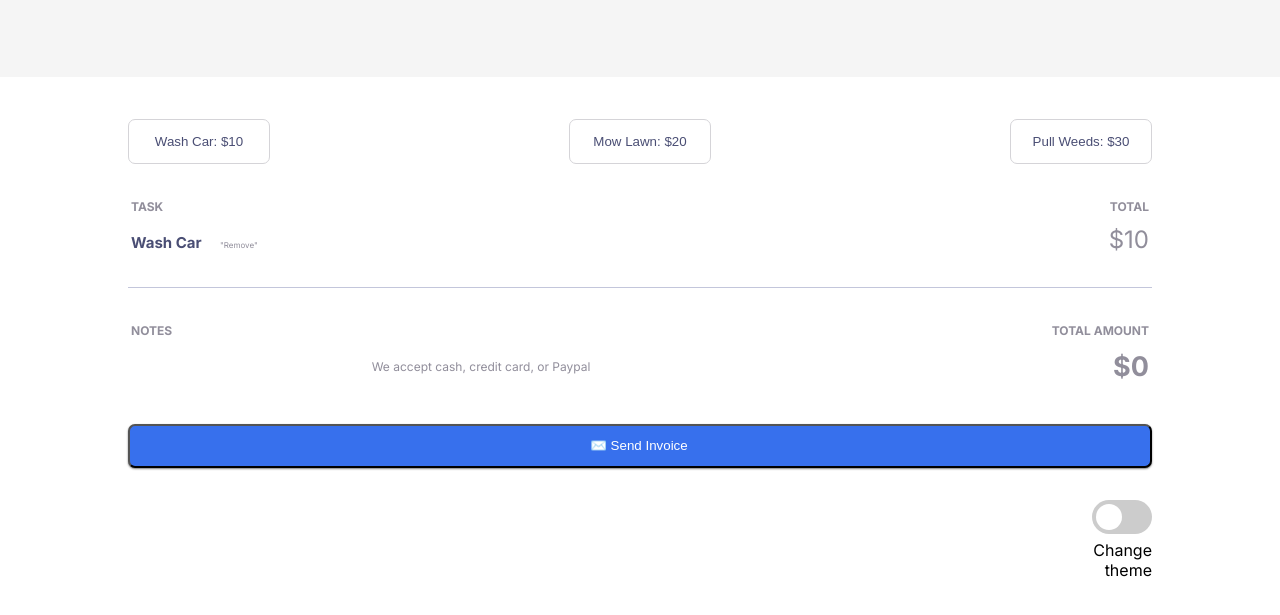
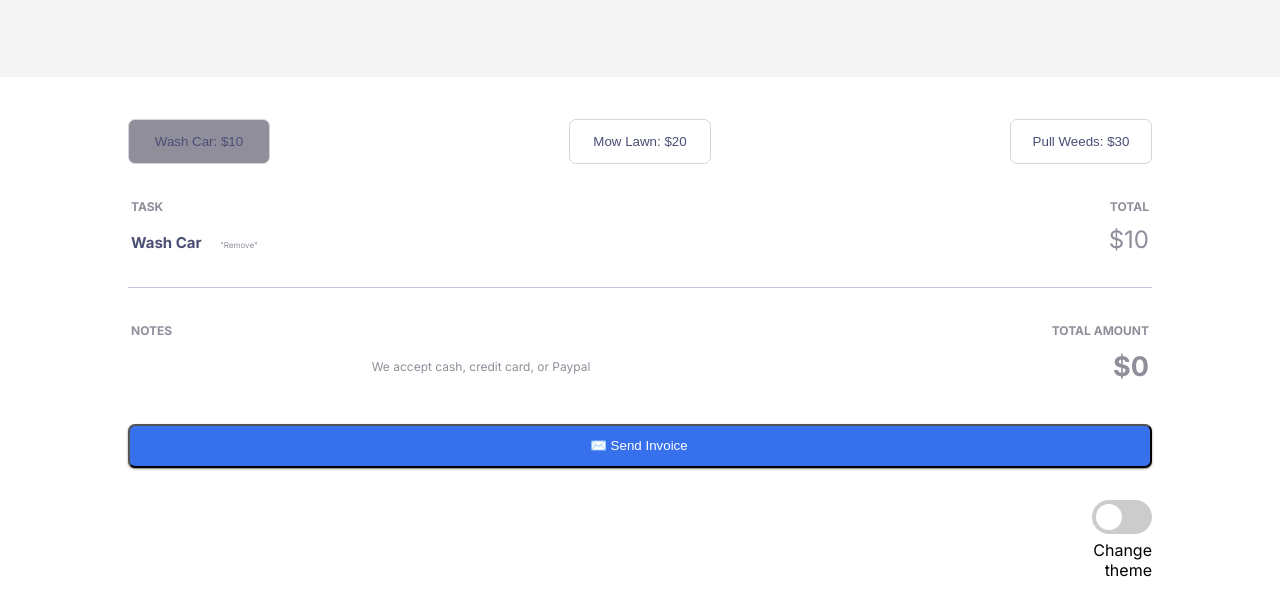
Before and after one commit to BexLedwith/invoice-generator, a plain HTML site: page index.html in a window 1280 px wide. Both pictures are taken after a click on the button "Wash Car: $10". Shown: the part 113-728 px from the top of the page. Drawn offline with Linux system fonts and the light colour scheme.

Commit message:
disabled button style

```diff
--- a/styles.css
+++ b/styles.css
@@ -137,6 +137,10 @@ button:focus {
   background: #d1d4f4;
 }
 
+.buttons button:disabled {
+  background-color: #918e9b;
+}
+
 #sendInvoice {
   background-color: #3770ed;
   box-shadow: 0px 1px 2px rgba(0, 0, 0, 0.5);
```
